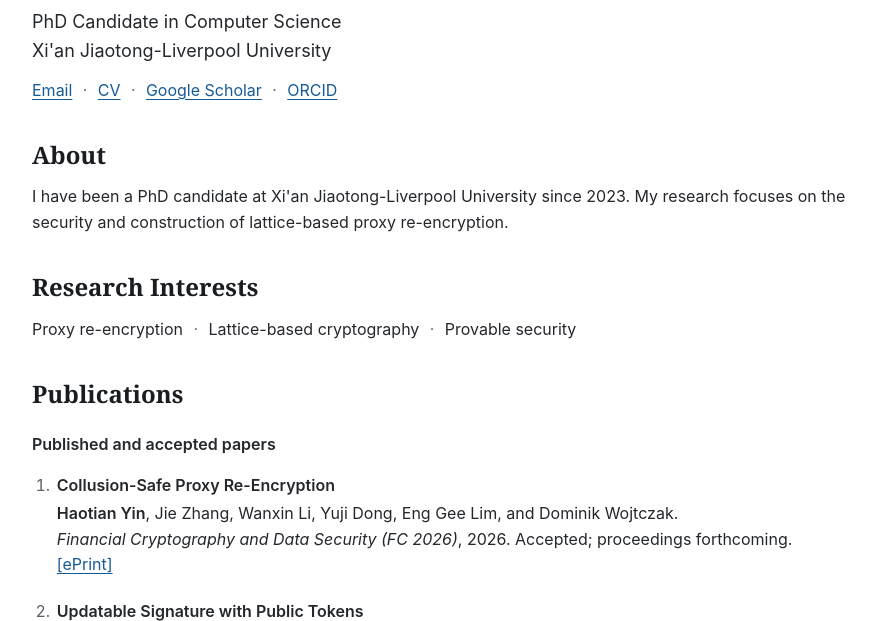
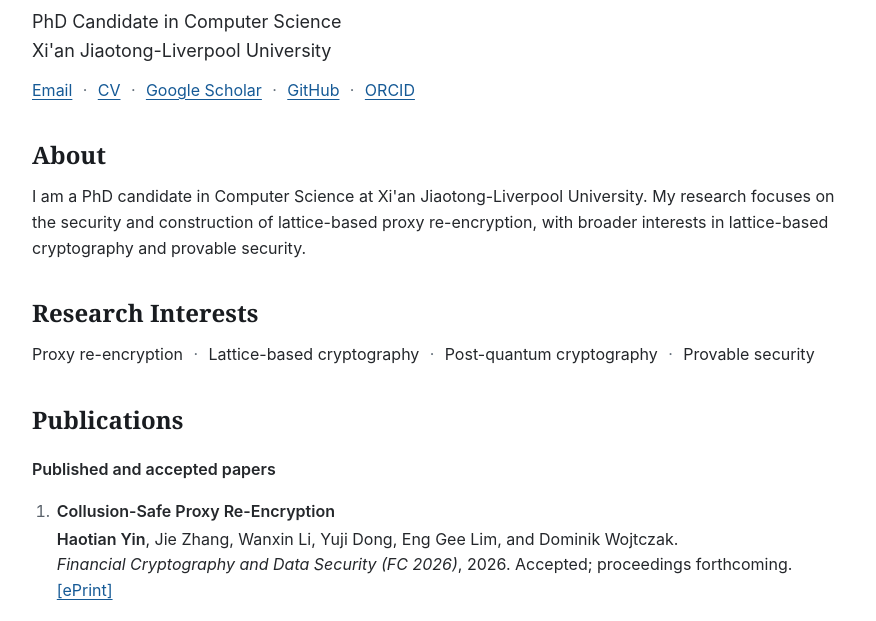
Before and after one commit to coro-afk/coro-afk.github.io, a plain HTML site: page index.html in a window 1280 px wide. Shown: the part 110-731 px from the top of the page, without its empty margins (200-1076 px from the left). Drawn offline with Linux system fonts and the light colour scheme.

Commit message:
Refine homepage introduction, interests, and preprint details

```diff
--- a/index.html
+++ b/index.html
@@ -17,6 +17,7 @@
         <li><a href="mailto:haotian.yin23@student.xjtlu.edu.cn">Email</a></li>
         <li><a href="haotianyin_cv.pdf">CV</a></li>
         <li><a href="https://scholar.google.com.hk/citations?user=gyzluYoAAAAJ&amp;hl=en">Google Scholar</a></li>
+        <li><a href="https://github.com/coro-afk">GitHub</a></li>
         <li><a href="https://orcid.org/0000-0002-5088-6116">ORCID</a></li>
       </ul>
     </nav>
@@ -25,9 +26,9 @@
   <main>
     <section aria-labelledby="about">
       <h2 id="about">About</h2>
-      <p>I have been a PhD candidate at Xi'an Jiaotong-Liverpool University since 2023.
-        My research focuses on the security and construction of lattice-based
-        proxy re-encryption.</p>
+      <p>I am a PhD candidate in Computer Science at Xi'an Jiaotong-Liverpool University.
+        My research focuses on the security and construction of lattice-based proxy
+        re-encryption, with broader interests in lattice-based cryptography and provable security.</p>
     </section>
 
     <section aria-labelledby="research-interests">
@@ -35,6 +36,7 @@
       <ul class="interests">
         <li>Proxy re-encryption</li>
         <li>Lattice-based cryptography</li>
+        <li>Post-quantum cryptography</li>
         <li>Provable security</li>
       </ul>
     </section>
@@ -76,13 +78,12 @@
           <p class="paper-title">Revisiting HRA and CCA Security in Lattice-Based Proxy Re-Encryption</p>
           <p><strong>Haotian Yin</strong>, Jie Zhang, Yuji Dong, Dominik Wojtczak, and Eng Gee Lim.</p>
           <p><cite>IACR Cryptology ePrint Archive</cite>, Paper 2025/704, 2025; revised 2026.
-            Under review at PKC 2027. <a href="https://eprint.iacr.org/2025/704" aria-label="ePrint: Revisiting HRA and CCA Security in Lattice-Based Proxy Re-Encryption">[ePrint]</a></p>
+            <a href="https://eprint.iacr.org/2025/704" aria-label="ePrint: Revisiting HRA and CCA Security in Lattice-Based Proxy Re-Encryption">[ePrint]</a></p>
         </li>
         <li>
           <p class="paper-title">Single-Hop HRA-Secure Owner-Encrypted Lattice-Based Proxy Re-Encryption without Statistical Noise Flooding</p>
           <p><strong>Haotian Yin</strong>, Jie Zhang, Yuji Dong, Dominik Wojtczak, and Eng Gee Lim.</p>
           <p><cite>IACR Cryptology ePrint Archive</cite>, Paper 2026/1113, 2026.
-            <cite>Designs, Codes and Cryptography</cite>: major revision; revision in progress.
             <a href="https://eprint.iacr.org/2026/1113" aria-label="ePrint: Single-Hop HRA-Secure Owner-Encrypted Lattice-Based Proxy Re-Encryption without Statistical Noise Flooding">[ePrint]</a></p>
         </li>
       </ol>
```
